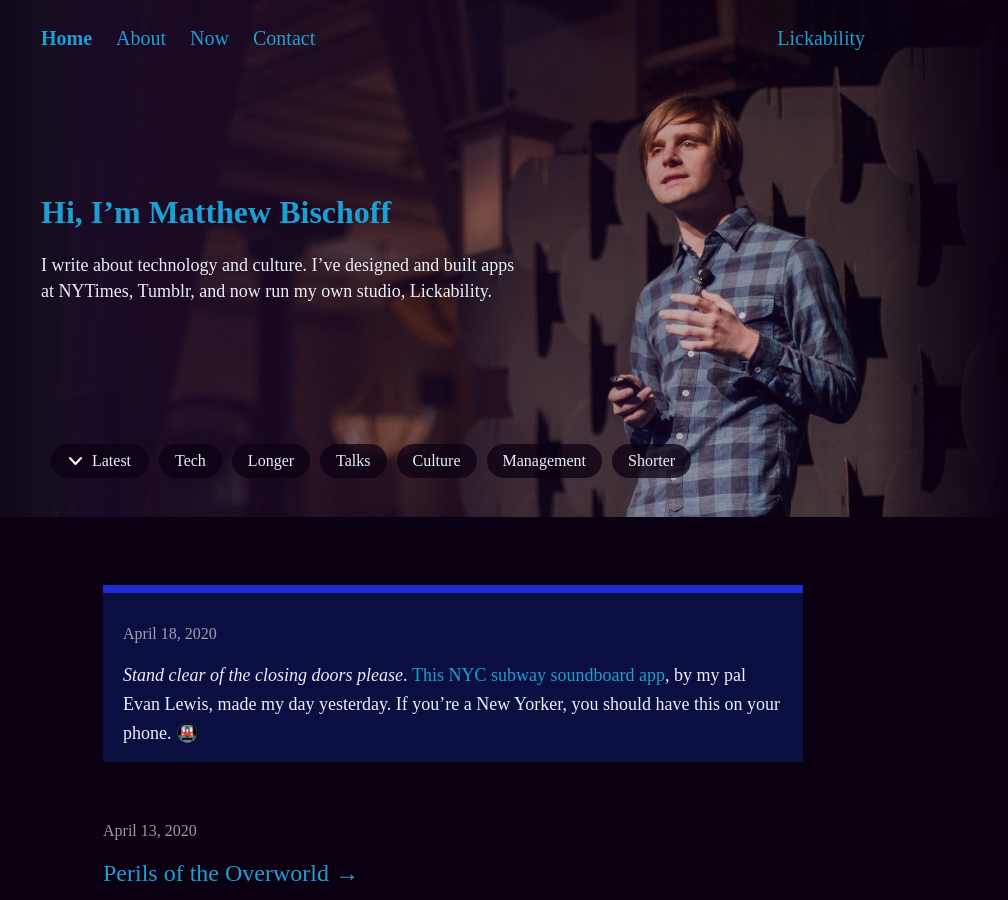
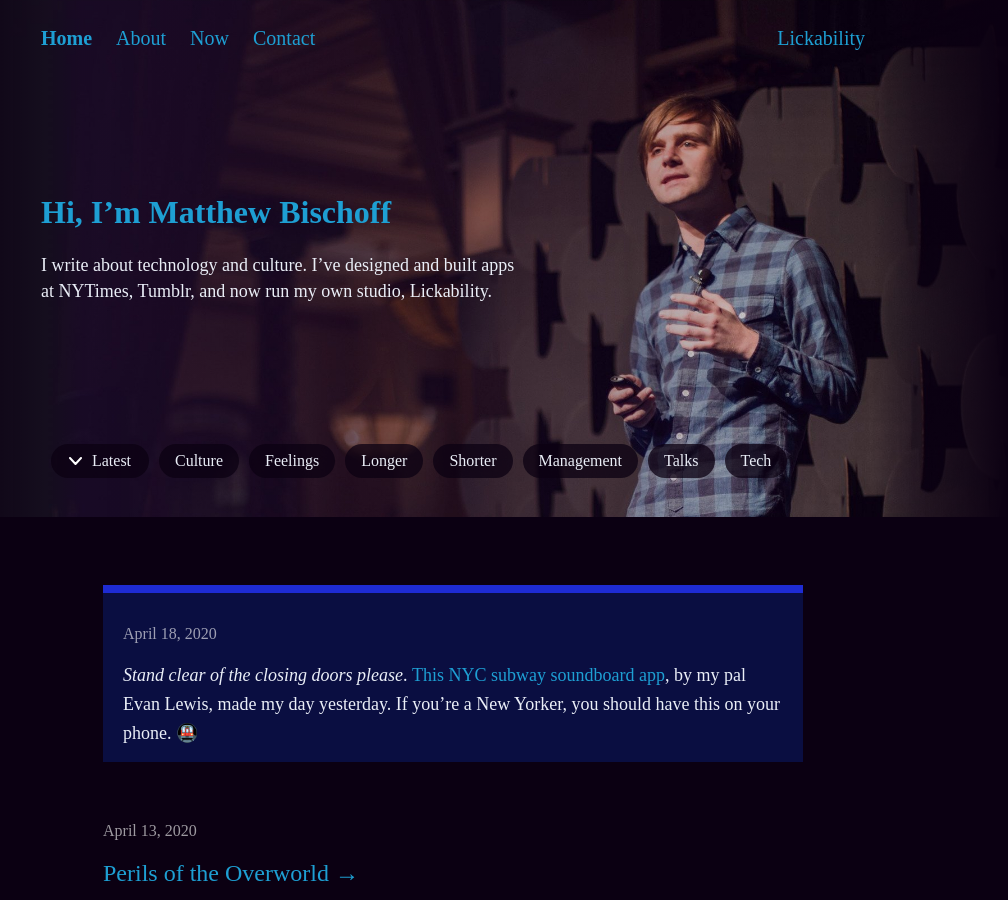
Before and after one commit to mbbischoff/website, a Jekyll site: the page built from index.html, in a window 1280 px wide and 900 px high. Shown: the whole window, without its empty margins (187-1195 px from the left). Built offline with Jekyll 4.4.1, drawn with Linux system fonts in a browser that asks for light colours; some web fonts are replaced; the list of posts is cut into pages by our own code; comment, search, counter and statistics services are not loaded.

Commit message:
moved nav links from '_data/navigation.yml' to '_config.yml' and added key 'category_names'

```diff
--- a/_config.yml
+++ b/_config.yml
@@ -56,5 +56,20 @@
   header_title: Hi, I’m Matthew Bischoff
   subtitle: I write about technology and culture. I’ve designed and built apps at
     NYTimes, Tumblr, and now run my own studio, Lickability.
-  short_subtitle: I write about technology and culture. I’ve designed and built apps
-    at NYTimes, Tumblr, and now run my own studio, Lickability.
+navigation_links:
+- title: "Home"
+  url: "/"
+- title: "About"
+  url: "/about"
+- title: "Now"
+  url: "/now"
+- title: "Contact"
+  url: "/contact"
+category_names:
+- culture
+- feelings
+- longer
+- shorter
+- management
+- talks
+- tech
--- a/_includes/header.html
+++ b/_includes/header.html
@@ -3,7 +3,7 @@
     <nav id="page-links">
       <img tabindex="0" id="hamburger-button" alt="Menu Button" src="/uploads/hamburger.svg" class="mobile-only">
       <div class="desktop-only">
-        {% for item in site.data.navigation.links %}
+        {% for item in site.navigation_links %}
           {% if page.url == item.url %}
             <a href="{{ item.url }}" class="text-weight-bold">{{ item.title }}</a>
           {% else %}
@@ -20,7 +20,7 @@
     </div>
     <div class="wrapper mobile-only" id="mobile-header-text">
       <h1><a href="/">Hey, I’m<br>Matthew Bischoff</a></h1>
-      <p>{{ site.text_content.short_subtitle }}</p>
+      <p>{{ site.text_content.subtitle }}</p>
     </div>
     <nav id="categories">
       <div>
@@ -33,15 +33,13 @@
             <img id="carrot" src="/uploads/carrot.svg" alt=""><span>Latest</span>
           </a>
         {% endif %}
-
-        {% for category in site.categories %}
-          {% assign category_name = (category | first | url_encode %}
+        {% for category_name in site.category_names %}
           {% assign category_matcher = "/category/" | append: category_name %}
 
           {% if page.url contains category_matcher %}
-            <a data-category-name="{{category_name}}" class="category button-round blue-highlight" href="{{ site.url }}/category/{{ category_name }}">{{ category | first | capitalize }}</a>
+            <a data-category-name="{{category_name}}" class="category button-round blue-highlight" href="{{ site.url }}/category/{{ category_name }}">{{ category_name | capitalize }}</a>
           {% else %}
-            <a data-category-name="{{category_name}}" class="category button-round" href="{{ site.url }}/category/{{ category_name }}">{{ category | first | capitalize }}</a>
+            <a data-category-name="{{category_name}}" class="category button-round" href="{{ site.url }}/category/{{ category_name }}">{{ category_name | capitalize }}</a>
           {% endif %}
         {% endfor %}
       </div>
@@ -54,7 +52,7 @@
 <div id="mobile-menu">
   <img alt="Close button" id="close-mobile-menu" src="/uploads/close.svg">
   <div>
-    {% for item in site.data.navigation.links %}
+    {% for item in site.navigation_links %}
       {% if item.url == "/" %}
         <a class="text-weight-bold" href="{{ item.url }}">{{ item.title }}</a>
       {% else %}
```
Also changed, not shown: _data/navigation.yml (deleted, +0 -9 lines).
